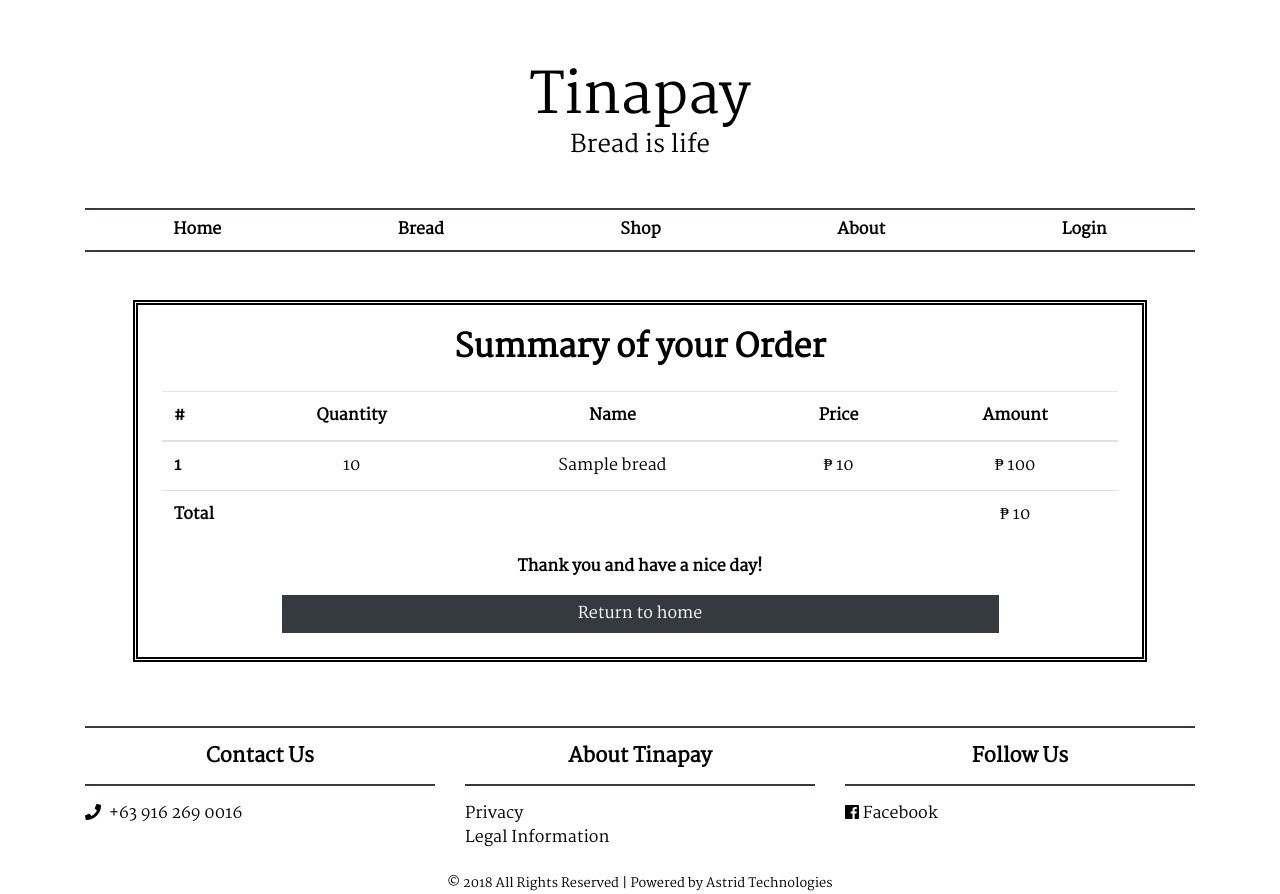
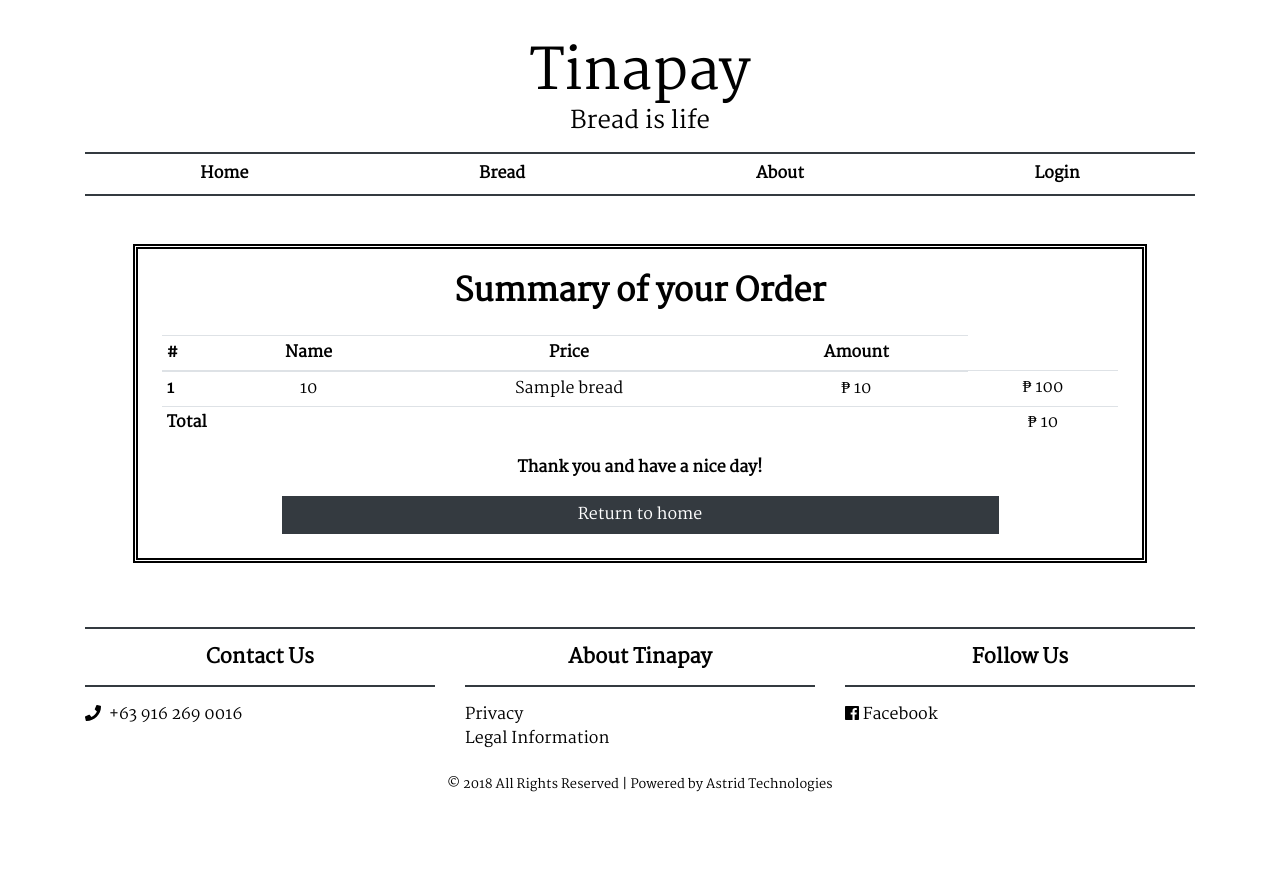
Before and after one commit to iecruz/tinapay, a Python web app: template templates/order.html in a window 1280 px wide. After the commit the page ends 792 px from the top, so only its background shows below. Run offline with Jinja, Linux system fonts and the light colour scheme; the template is opened without the code that fills it: most values are stand-ins (such as "Sample title", 1, 10 or a date in 2020); some libraries are stand-ins or nearby versions.

Commit message:
order summary

```diff
--- a/app.py
+++ b/app.py
@@ -1,10 +1,10 @@
 from flask import Flask, render_template, request, url_for, session
-from views import users, admin, shop
+from views import user, admin, shop
 from core import models
 
 app = Flask(__name__)
 app.config.from_object('core.config.ProductionConfig')
-app.register_blueprint(users.app)
+app.register_blueprint(user.app)
 app.register_blueprint(admin.app, url_prefix='/access')
 app.register_blueprint(shop.app)
 
@@ -18,7 +18,7 @@ def teardown_request(exception):
 
 @app.route('/')
 def index():
-    return render_template('index.html', app=app.config)
+    return render_template('index.html')
 
 if __name__ == '__main__':
     app.run()
--- a/core/forms.py
+++ b/core/forms.py
@@ -21,7 +21,7 @@ class AddBreadForm(Form):
 
 class AddOrderForm(Form):
     try:
-        bread=SelectField('Bread', choices=[(bread['id'], bread['name']) for bread in (model_to_dict(bread) for bread in models.Bread.select())], coerce=int)
+        bread=SelectField('Bread', choices=[(bread['id'], "{} (P {})".format(bread['name'], bread['price'])) for bread in (model_to_dict(bread) for bread in models.Bread.select())], coerce=int)
     except peewee.DoesNotExist:
         bread=SelectField('Bread', choices=[])
     except peewee.ProgrammingError:
--- a/templates/base.html
+++ b/templates/base.html
@@ -13,23 +13,25 @@
     <link rel="stylesheet" href="{{ url_for('static', filename='css/style.css') }}">
     {% endblock %}
 </head>
-<body class="bg-white text-black">
+<body class="bg-white text-black py-4">
     {% block nav %}
-    <div class="container py-3 mt-5">
+    <div class="container py-3">
         <h1 class="display-4 text-center mb-0">Tinapay</h1>
-        <h4 class="text-center mb-2 mb-md-5">Bread is life</h4>
+        <h4 class="text-center mb-2 mb-md-2">Bread is life</h4>
         <hr class="border border-dark mb-2 mt-3">
         <a href="#menuCollapse" data-toggle="collapse" class="d-md-none d-block text-black text-center font-weight-bold">Menu</a>
         <div id="menuCollapse" class="collapse show">
             <div class="d-flex flex-md-row justify-content-md-around flex-md-wrap flex-column">
                 <a href="{{ url_for('index') }}" class="text-center text-black font-weight-bold">Home</a>
-                <a href="#" class="text-center text-black font-weight-bold">Bread</a>
+                <a href="{{ url_for('shop.menu') }}" class="text-center text-black font-weight-bold">Bread</a>
+                {% if session['username'] %}
                 <a href="{{ url_for('shop.shop') }}" class="text-center text-black font-weight-bold">Shop</a>
+                {% endif %}
                 <a href="#" class="text-center text-black font-weight-bold">About</a>
                 {% if session['username'] %}
-                <a href="{{ url_for('users.logout') }}" class="text-center text-black font-weight-bold">Logout</a>
+                <a href="{{ url_for('user.logout') }}" class="text-center text-black font-weight-bold">Logout</a>
                 {% else %}
-                <a href="{{ url_for('users.login') }}" class="text-center text-black font-weight-bold">Login</a>
+                <a href="{{ url_for('user.login') }}" class="text-center text-black font-weight-bold">Login</a>
                 {% endif %}
             </div>
         </div>
--- a/templates/order.html
+++ b/templates/order.html
@@ -4,50 +4,30 @@
 <div class="container py-3">
     <div class="d-block mx-md-5 p-4" style="border: 5px double #000;">
         <h2 class="text-center font-weight-bold mb-4">Summary of your Order</h2>
-        <table class="table d-none d-md-table">
+        <table class="table table-sm mt-3 mt-md-0">
             <thead>
                 <tr>
-                    <th scope="col">#</th>
-                    <th scope="col" class="text-center">Quantity</th>
+                    <th scope="col" class="d-none d-md-table-cell">#</th>
+                    <th scope="col" class="d-none d-table-md-cell text-center">Quantity</th>
+                    <th scope="col" class="d-md-none d-table-cell text-center">Qty</th>
                     <th scope="col" class="text-center">Name</th>
-                    <th scope="col" class="text-center">Price</th>
+                    <th scope="col" class="d-none d-md-table-cell text-center">Price</th>
                     <th scope="col" class="text-center">Amount</th>
                 </tr>
             </thead>
             <tbody>
                 {% for id, qty in basket.items() %}
                 <tr>
-                    <th scope="row">{{ loop.index }}</th>
+                    <th scope="row" class="d-none d-md-table-cell">{{ loop.index }}</th>
                     <td class="text-center">{{ qty }}</td>
                     <td class="text-center">{{ bread[id]['name'] }}</td>
-                    <td class="text-center">&#8369; {{ bread[id]['price'] }}</td>
+                    <td class="d-none d-md-table-cell text-center">&#8369; {{ bread[id]['price'] }}</td>
                     <td class="text-center">&#8369; {{ bread[id]['price'] * qty }}</td>
                 </tr>
                 {% endfor %}
                 <tr>
-                    <th colspan="4">Total</th>
-                    <td class="text-center">&#8369; {{ total }}</td>
-                </tr>
-            </tbody>
-        </table>
-        <table class="table d-md-none d-table">
-            <thead>
-                <tr>
-                    <th scope="col" class="text-center">Qty</th>
-                    <th scope="col" class="text-center">Name</th>
-                    <th scope="col" class="text-center">Amount</th>
-                </tr>
-            </thead>
-            <tbody>
-                {% for id, qty in basket.items() %}
-                <tr>
-                    <th class="text-center">{{ qty }}</th>
-                    <td class="text-center">{{ bread[id]['name'] }}</td>
-                    <td class="text-center">&#8369; {{ bread[id]['price'] * qty }}</td>
-                </tr>
-                {% endfor %}
-                <tr>
-                    <th colspan="2">Total</th>
+                    <th colspan="4" class="d-none d-md-table-cell">Total</th>
+                    <th colspan="2" class="d-md-none d-table-cell">Total</th>
                     <td class="text-center">&#8369; {{ total }}</td>
                 </tr>
             </tbody>
--- a/templates/user/login.html
+++ b/templates/user/login.html
@@ -12,12 +12,12 @@
         </div>
         <div class="col-12 col-md-6">
             <h1 class="d-none d-md-block mb-4">Login to Tinapay PH</h1>
-            <form action="{{ url_for('users.login')}}" method="post">
+            <form action="{{ url_for('user.login')}}" method="post">
                 {{ render_field(form.username) }}
                 {{ render_field(form.password) }}
                 <div class="d-flex w-100">
                     <button type="submit" class="btn btn-dark rounded-0 mr-1 w-100">Login</button>
-                    <a href="{{ url_for('users.register') }}" class="btn btn-dark rounded-0 ml-1 w-100">Register</a>
+                    <a href="{{ url_for('user.register') }}" class="btn btn-dark rounded-0 ml-1 w-100">Register</a>
                 </div>
             </form>
         </div>
--- a/templates/user/register.html
+++ b/templates/user/register.html
@@ -12,7 +12,7 @@
         </div>
         <div class="col-12 col-md-6">
             <h1 class="d-none d-md-block mb-4">Join Tinapay PH</h1>
-            <form action="{{ url_for('users.register')}}" method="post">
+            <form action="{{ url_for('user.register')}}" method="post">
                 {{ render_field(form.first_name) }}
                 {{ render_field(form.last_name) }}
                 {{ render_field(form.username) }}
```
Also changed, not shown: templates/admin/list.html (added, +37 -0 lines), templates/menu.html (added, +25 -0 lines), templates/shop.html (+9 -32 lines), views/admin.py (+22 -4 lines), views/shop.py (+9 -0 lines), views/user.py (renamed from views/users.py, +4 -3 lines).
